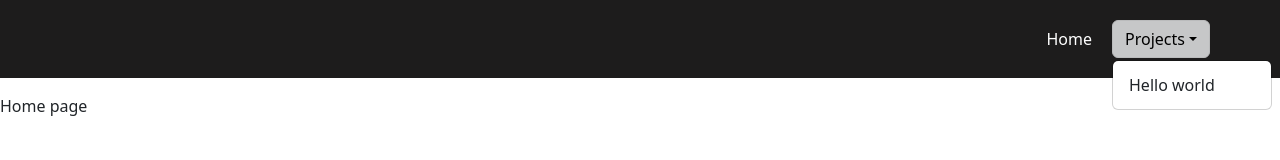
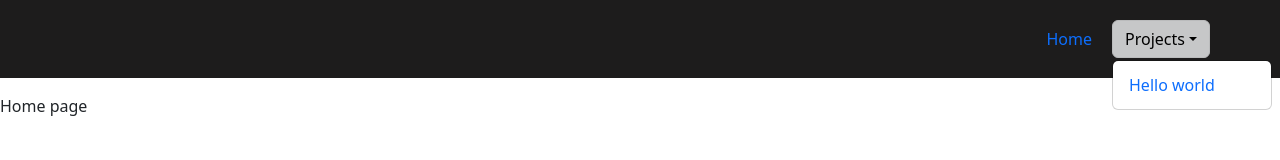
Before and after one commit to HrushikeshSurkar/react_project, a React (Create React App) app: page / in a window 1280 px wide. Both pictures are taken after a click on the button "Projects". Shown: the top 160 px of the page. Built offline with nearby package versions, Linux system fonts and the light colour scheme; the HTML template or start-up script is replaced by a standard one.

Commit message:
routing update

```diff
--- a/src/components/Navbar/Navbar.css
+++ b/src/components/Navbar/Navbar.css
@@ -14,7 +14,7 @@
         .navbar-li{
             .navbar-link{
                 text-decoration: none;
-                color : white;
+                /* color : white; */
 
             }
         }
--- a/src/components/Navbar/Navbar.js
+++ b/src/components/Navbar/Navbar.js
@@ -14,7 +14,7 @@ const Navbar = () => {
                 </li>
                 <li className='navbar-li'>
                     <DropdownButton  variant="light" id="dropdown-basic-button" title="Projects">
-                        <Dropdown.Item href='projects/hello_world'>Hello world</Dropdown.Item>
+                        <Dropdown.Item ><Link className='navbar-link' to='/projects/hello_world'>Hello world</Link></Dropdown.Item>
                     </DropdownButton>
                 </li>
             </ul>
```
